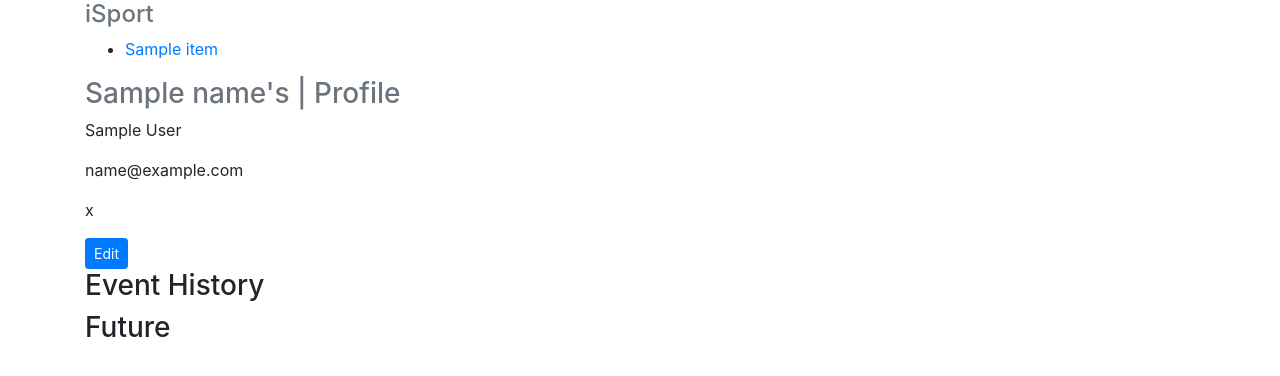
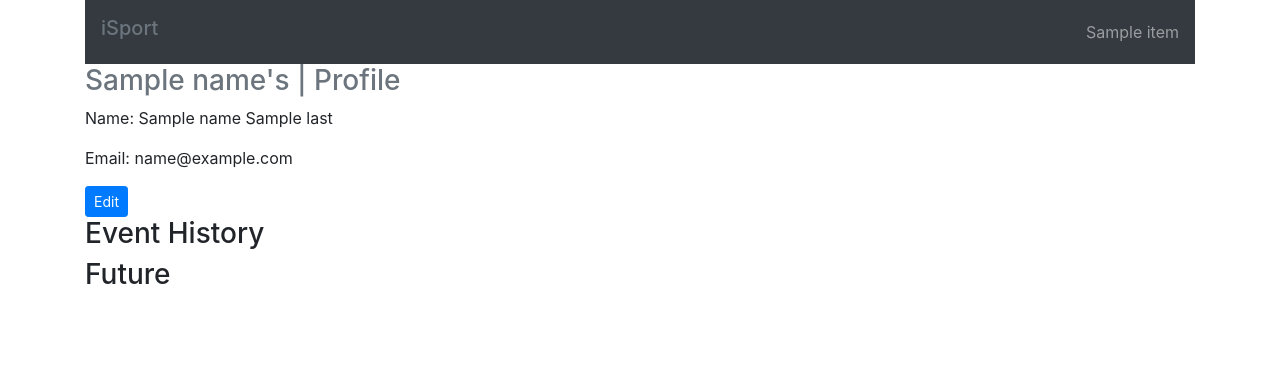
Before and after one commit to Tmstone/iSport, a Flask app: template templates/account.html in a window 1280 px wide. Shown: the top 376 px of the page. Run offline with Flask 2, Linux system fonts and the light colour scheme; the template is opened without the code that fills it: most values are stand-ins (such as "Sample title", 1, 10 or a date in 2020); some libraries are stand-ins or nearby versions.

Commit message:
added functionality to account, new & search pages

```diff
--- a/app.py
+++ b/app.py
@@ -6,7 +6,7 @@ PW_REGEX = re.compile('^(?=.*[a-z])(?=.*[A-Z])(?=.*\d)(?=.*[@$!%*#?&])[A-Za-z\d@
 #Navaigation
 nav.Bar('top', [
     nav.Item('Home', 'members'),
-    nav.Item('New', 'new_event'),
+    nav.Item('New Event', 'new_event'),
     nav.Item('Search', 'search'),
     nav.Item('Account','account'),
     nav.Item('Logout','logout')
@@ -62,35 +62,56 @@ class User(db.Model):
                 return (True, user.id)
         return (False, 'email or password incorrect')
 
+    @classmethod
+    def get_user(cls, form):
+        user = User.query.get(session['user_id'])
+        print(user)
+        return user
+###Add Option to change Password ###
+    @classmethod
+    def edit_user(cls,form):
+        user_update = User.query.get(session['user_id'])
+        user_update.first_name = form['first_name']
+        user_update.last_name = form['last_name']
+        user_update.email = form['email']
+        db.session.commit()
+        return user_update.id
+
 #### Events Table #####
 class Event(db.Model):
     __tablename__ = "events"
     id = db.Column(db.Integer, primary_key = True)
-    #add foreign_key user_id
     type = db.Column(db.String(25), nullable = False)
     location = db.Column(db.String(25), nullable = False)
     info = db.Column(db.String(125), nullable = False)
+    attendess = db.Column(db.Integer, nullable = True)
     date = db.Column(db.String(20), nullable = False)
     time = db.Column(db.String(10), nullable = False)
     created_at = db.Column(db.DateTime, server_default=func.now())
     updated_at = db.Column(db.DateTime, server_default=func.now(), onupdate=func.now())
     #add relationship
     user_id = db.Column(db.Integer, db.ForeignKey("users.id"), nullable = False)
-    user = db.relationship('User', foreign_keys=[user_id], backref="my_events", cascade="all, delete-orphan")
+    user = db.relationship('User', foreign_keys=[user_id], backref="my_events", cascade="all")
 
     @classmethod
     def add_event(cls, form):
         event = Event(
         type=form['type'],
-        location=form['info'],
+        location=form['location'],
         info=form['info'],
-        date=form['date'],
-        time=form['time']
+        attendess=form['attendees'],
+        date=form['edate'],
+        time=form['etime'],
+        user_id=session['user_id']
         )
-        db.sesson.add(event)
+        db.session.add(event)
         db.session.commit()
         return event.id
 
+    @classmethod
+    def get_event(cls):
+        events = Event.query.all()
+        return events
 
 @app.route('/')
 def index():
@@ -104,7 +125,8 @@ def new_user():
         for error in errors:
             flash(error)
         return redirect('/')
-    User.add_user(request.form)
+    user_id = User.add_user(request.form)
+    session['user_id'] = user_id
     return redirect('/dashboard')
 
 @app.route('/login', methods=['POST'])
@@ -114,32 +136,57 @@ def login():
             flash(error)
             return redirect('/')
     session['user_id'] = response
+    print(response)
     return redirect('/dashboard')
 
 @app.route('/dashboard')
 def members():
     if 'user_id' not in session:
         return redirect('/')
+    user = User.get_user(session['user_id'])
+    session['first_name'] = user.first_name
+    return render_template('dashboard.html', name = user.first_name )
 
-    return render_template('dashboard.html')
-
-#new event method & route
+###Render New Event Page###
 @app.route('/new')
 def new_event():
-    return render_template('new.html')
+    return render_template('new.html', name = session['first_name'])
+
+###Add new event###
+@app.route('/add_event', methods=['POST'])
+def add_event():
+    event = Event.add_event(request.form)
+    return redirect('/search')
 
 #search for Events
 @app.route('/search')
 def search():
-    return render_template('search.html')
+    events = Event.get_event()
+
+    return render_template('search.html',
+    name = session['first_name'],
+    fevents = events
+    )
 
 #add search query route and controller
 
-#render the account page. Add id variable
+
+#render the account page. Add id variable###
 @app.route('/user')
 def account():
-    return render_template('account.html')
+    account = User.get_user(session['user_id'])
+    return render_template('account.html',
+    name = account.first_name,
+    last= account.last_name,
+    email=account.email,
+    )
+###upadate user profile###
+@app.route('/user/update', methods=['POST'])
+def update_user():
+    profile = User.edit_user(request.form)
+    return redirect('/dashboard')
 
+####Logout####
 @app.route('/logout')
 def logout():
     session.clear()
--- a/templates/account.html
+++ b/templates/account.html
@@ -11,48 +11,43 @@
      </head>
      <body>
           <div class="container">
-               <div class="header">
-                   <div class="row">
-                        <div class="col-12">
-                            <h1 class="h4 text-muted">iSport</h1>
-                            <ul>
-                                 {% for item in nav.top %}
-                                 <li class="{{ 'active' if item.is_active else '' }}">
-                                     <a href="{{ item.url }}">{{ item.label }}</a>
-                               </li>
-                               {% endfor %}
-                          </ul>
-                        </div>
-
-                   </div>
+              <div class="header">
+                   <nav class="navbar navbar-dark bg-dark">
+                        <h1 class="h4 text-muted navbar-brand">iSport</h1>
+                        <ul class="navbar-nav">
+                             {% for item in nav.top %}
+                                   <li class="nav-item {{ 'active' if item.is_active else '' }} ">
+                                        <a class="nav-link" href="{{ item.url }}">{{ item.label }}</a>
+                                   </li>
+                              {% endfor %}
+                         </ul>
+                    </nav>
               </div>
               <div class="section">
                    <h1 class="h3 text-muted">{{name}}'s | Profile</h1>
-                   {%for user in users%}
-                         <p>{{user['first_name']}} {{user['last_name']}}</p>
-                         <p>{{user['email']}}</p>
-                         <p>{{user['password']}}</p>
-                   {%endfor%}
 
+                   <p>Name: {{name}} {{last}}</p>
+                   <p>Email: {{email}}</p>
                    <button type="button" id="rBtn" class="btn btn-sm btn-primary">Edit</button>
 
-                   <form class="rForm" action="index.html" method="post">
+                   <form class="rForm" action="/user/update" method="post">
                         <div class="form-group">
                              <label for="first_name">First Name</label>
-                             <input type="text" class="form-control" name="first_name" value="">
+                             <input type="text" class="form-control" name="first_name" value="{{name}}">
                         </div>
                         <div class="form-group">
                              <label for="last_name">Last Name</label>
-                             <input type="text" class="form-control" name="last_name" value="">
+                             <input type="text" class="form-control" name="last_name" value="{{last}}">
                         </div>
                         <div class="form-group">
                              <label for="email">Email</label>
-                             <input type="email" class="form-control" name="email" value="">
+                             <input type="email" class="form-control" name="email" value="{{email}}">
                         </div>
                         <div class="form-group">
                              <label for="password">Password</label>
                              <input type="password" class="form-control" name="password" value="">
                         </div>
+                        <input type="submit" class="btn btn-success" value="Update Profile">
                    </form>
               </div>
               <div class="section">
```
Also changed, not shown: migrations/versions/0f429454e42d_.py (added, +28 -0 lines), templates/new.html (+7 -5 lines), templates/search.html (+16 -21 lines).
